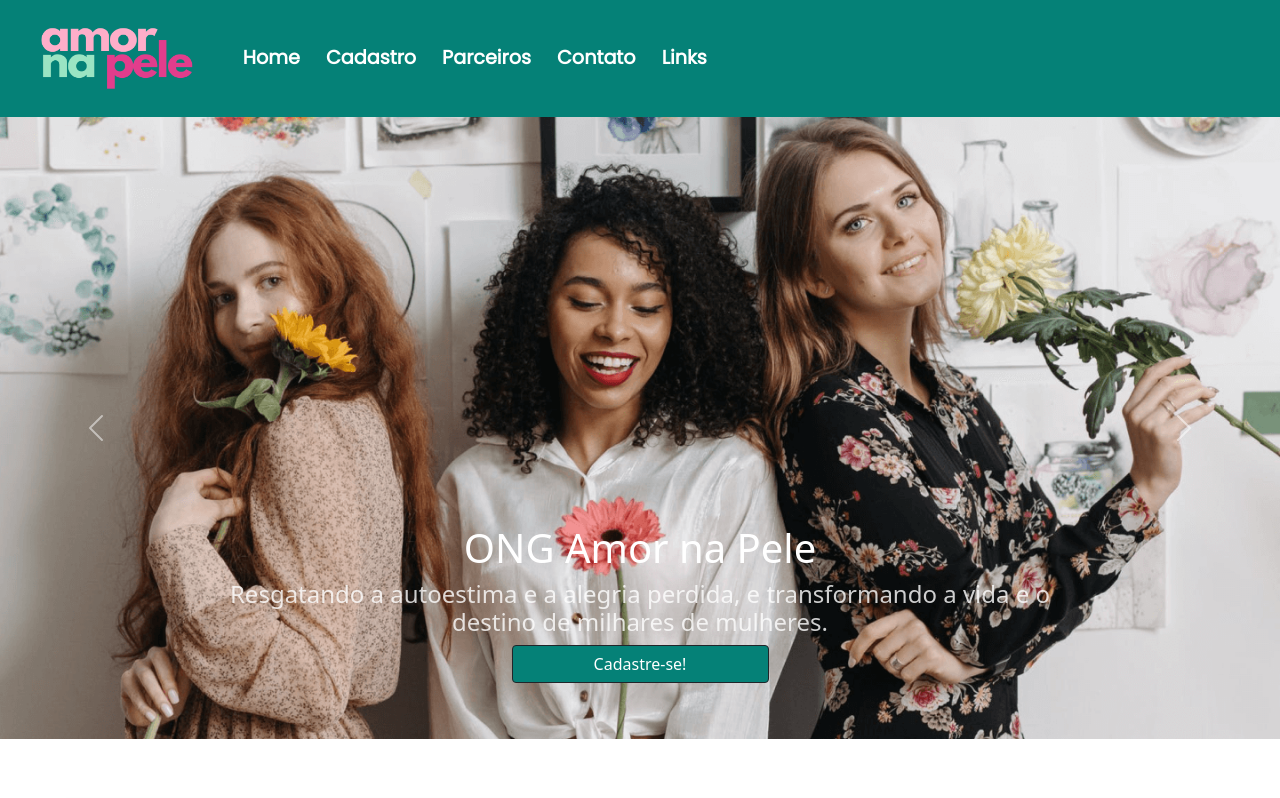
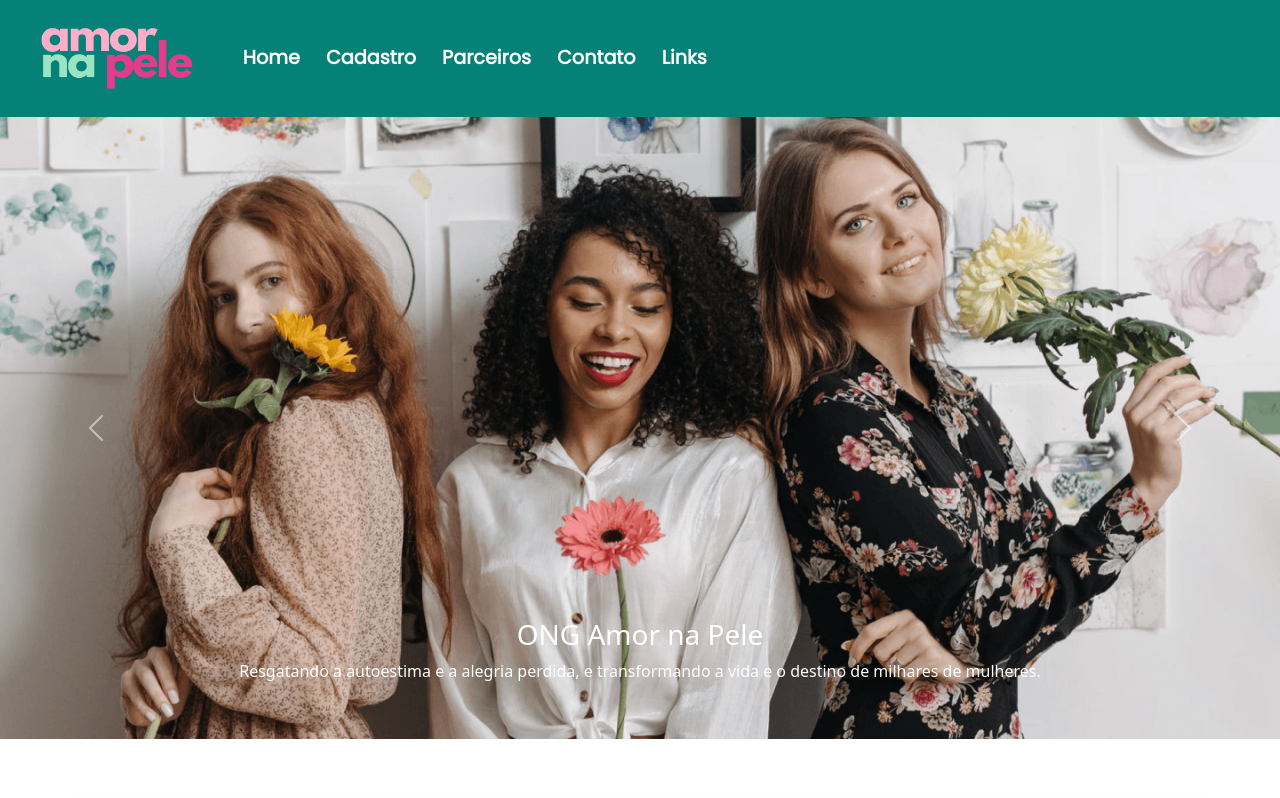
Before and after one commit to EngMateusCardoso/amor-na-pele_entrega-final, a React (Create React App) app: page / in a window 1280 px wide. Shown: the top 798 px of the page. Built offline with nearby package versions, Linux system fonts and the light colour scheme.

Commit message:
update component carrossel and text Card - Quem Somos

```diff
--- a/src/components/Carrossel/index.jsx
+++ b/src/components/Carrossel/index.jsx
@@ -1,81 +1,110 @@
-import React from "react";
+import React, { Component } from "react";
+import {
+  Carousel,
+  CarouselItem,
+  CarouselControl,
+  CarouselCaption,
+} from "reactstrap";
+
 import bannerprincipal from "../../assets/img/bannerprincipal.png";
 import bannerprincipal2 from "../../assets/img/bannerprincipal2.png";
 
-const index = (props) => {
-  return (
-    <section>
-      <div
-        id="carouselExampleFade"
-        className="carousel slide carousel-fade"
-        data-bs-ride="carousel"
+const items = [
+  {
+    src: bannerprincipal,
+    altText: "imagem de três mulheres com flores",
+    caption: "ONG Amor na Pele",
+    text: "Resgatando a autoestima e a alegria perdida, e transformando a vida e o destino de milhares de mulheres.",
+  },
+  {
+    src: bannerprincipal2,
+    altText: "imagem de uma mulher com flor",
+    caption: "ONG Amor na Pele",
+    text: "Resgatando a autoestima e a alegria perdida, e transformando a vida e o destino de milhares de mulheres.",
+  },
+];
+
+class Carrossel extends Component {
+  constructor(props) {
+    super(props);
+    this.state = { activeIndex: 0 };
+    this.next = this.next.bind(this);
+    this.previous = this.previous.bind(this);
+    this.goToIndex = this.goToIndex.bind(this);
+    this.onExiting = this.onExiting.bind(this);
+    this.onExited = this.onExited.bind(this);
+  }
+
+  onExiting() {
+    this.animating = true;
+  }
+
+  onExited() {
+    this.animating = false;
+  }
+
+  next() {
+    if (this.animating) return;
+    const nextIndex =
+      this.state.activeIndex === items.length - 1
+        ? 0
+        : this.state.activeIndex + 1;
+    this.setState({ activeIndex: nextIndex });
+  }
+
+  previous() {
+    if (this.animating) return;
+    const nextIndex =
+      this.state.activeIndex === 0
+        ? items.length - 1
+        : this.state.activeIndex - 1;
+    this.setState({ activeIndex: nextIndex });
+  }
+
+  goToIndex(newIndex) {
+    if (this.animating) return;
+    this.setState({ activeIndex: newIndex });
+  }
+
+  render() {
+    const { activeIndex } = this.state;
+
+    const slides = items.map((item) => {
+      return (
+        <CarouselItem
+          onExiting={this.onExiting}
+          onExited={this.onExited}
+          key={item.src}
+        >
+          <img src={item.src} alt={item.altText} />
+          <CarouselCaption
+            captionText={item.text}
+            captionHeader={item.caption}
+          />
+        </CarouselItem>
+      );
+    });
+
+    return (
+      <Carousel
+        activeIndex={activeIndex}
+        next={this.next}
+        previous={this.previous}
       >
-        <div className="carousel-inner">
-          <div className="carousel-item active">
-            <img
-              src={bannerprincipal}
-              className="d-block w-100"
-              alt="imagem de três mulheres com flores"
-            />
-            <div className="carousel-caption d-none d-md-block">
-              <h1>ONG Amor na Pele</h1>
-              <h4>
-                Resgatando a autoestima e a alegria perdida, e transformando a
-                vida e o destino de milhares de mulheres.
-              </h4>
-              <p>
-                <input className="btn btn-dark" value="Cadastre-se!"/>
-              </p>
-            </div>
-          </div>
-          <div className="carousel-item">
-            <img
-              src={bannerprincipal2}
-              className="d-block w-100"
-              alt="imagem de uma mulher com flor"
-            />
-            <div className="carousel-caption text-end">
-              <h1>ONG Amor na Pele</h1>
-              <h4>
-                Resgatando a autoestima e a alegria perdida, e transformando a
-                vida e o destino de milhares de mulheres.
-              </h4>
-              <p>
-              <input className="btn btn-dark" value="Cadastre-se!"/>
-              </p>
-            </div>
-          </div>
-        </div>
-        <button
-          className="carousel-control-prev"
-          type="button"
-          data-bs-target="#carouselExampleFade"
-          data-bs-slide="prev"
-        >
-          <span
-            className="carousel-control-prev-icon"
-            aria-hidden="true"
-          ></span>
-          <span className="visually-hidden">Previous</span>
-        </button>
-        <button
-          className="carousel-control-next"
-          type="button"
-          data-bs-target="#carouselExampleFade"
-          data-bs-slide="next"
-        >
-          <span class="carousel-control-next-icon" aria-hidden="true"></span>
-          <span class="visually-hidden">Next</span>
-        </button>
-      </div>
-      <div id="myCarousel" class="carousel slide" data-ride="carousel">
-        <ol class="carousel-indicators">
-          <li data-target="#myCarousel" data-slide-to="0" class="active"></li>
-          <li data-target="#myCarousel" data-slide-to="1"></li>
-        </ol>
-      </div>
-    </section>
-  );
-};
+        {slides}
+        <CarouselControl
+          direction="prev"
+          directionText="Previous"
+          onClickHandler={this.previous}
+        />
+        <CarouselControl
+          direction="next"
+          directionText="Next"
+          onClickHandler={this.next}
+        />
+      </Carousel>
+    );
+  }
+}
 
-export default index;
+export default Carrossel;
--- a/src/components/Homecards/index.jsx
+++ b/src/components/Homecards/index.jsx
@@ -21,8 +21,8 @@ const index = (props) => {
               da conexão entre histórias e pessoas. Também acreditamos que a
               autoestima está conectada com saúde, bem-estar e qualidade de
               vida. Foi com isso em mente, que nos unimos para proporcionar o
-              elo entre mulheres em busca de uma solução e ONGs que oferecem um
-              atendimento qualificado e humanizado.
+              elo entre mulheres em busca de uma solução e profissionais e/ou
+              ONGs que oferecem um atendimento qualificado e humanizado.
             </p>
           </div>
         </div>
```
